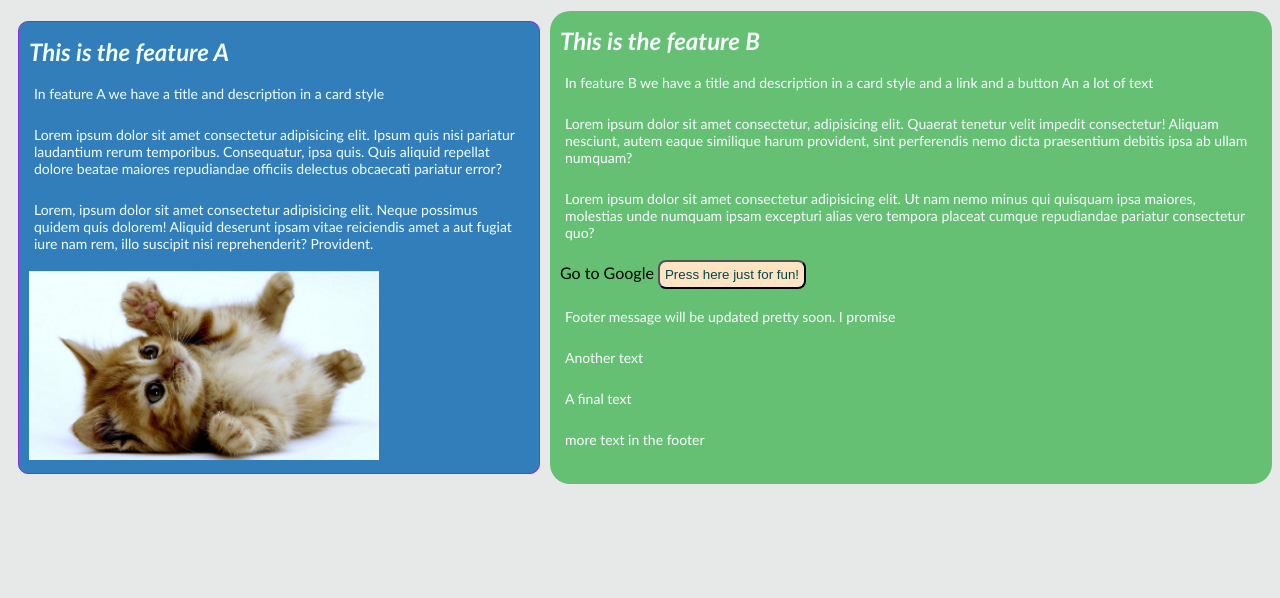
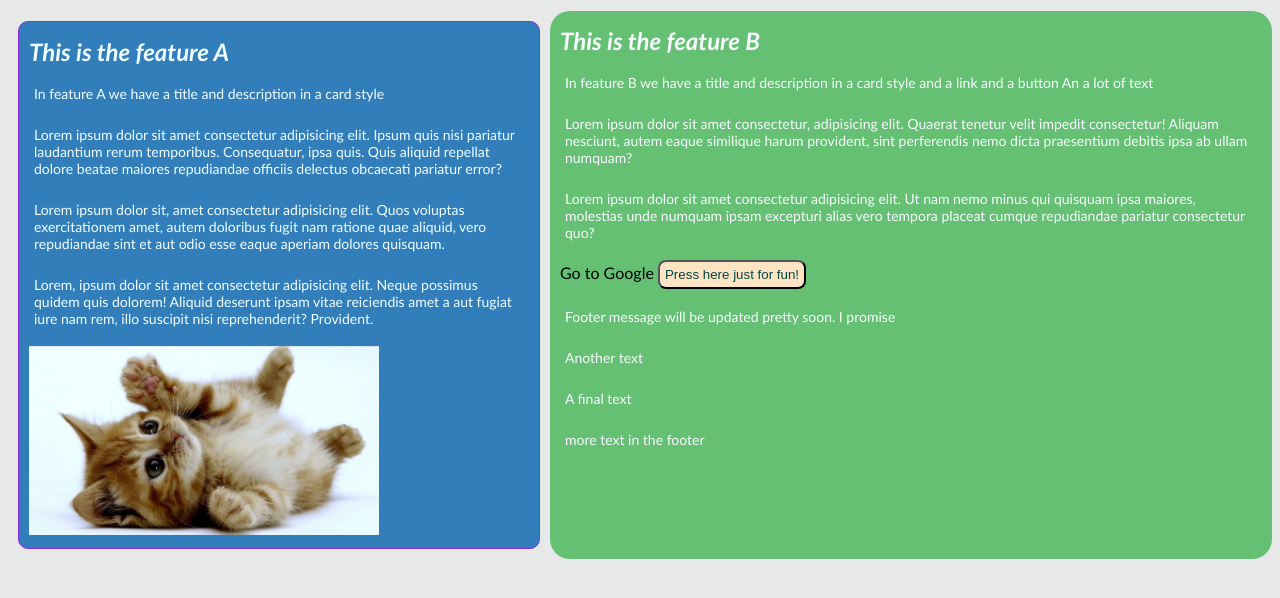
Before and after one commit to beckycode/git-practice, a plain HTML site: page index.html in a window 1280 px wide. Shown: the part 98-696 px from the top of the page. Drawn offline with Linux system fonts and the light colour scheme.

Commit message:
another lorem ipusm

```diff
--- a/index.html
+++ b/index.html
@@ -21,6 +21,12 @@
           nisi pariatur laudantium rerum temporibus. Consequatur, ipsa quis.
           Quis aliquid repellat dolore beatae maiores repudiandae officiis
           delectus obcaecati pariatur error?
+        </p>
+        <p>
+          Lorem ipsum dolor sit, amet consectetur adipisicing elit. Quos
+          voluptas exercitationem amet, autem doloribus fugit nam ratione quae
+          aliquid, vero repudiandae sint et aut odio esse eaque aperiam dolores
+          quisquam.
         </p>
         <p>
           Lorem, ipsum dolor sit amet consectetur adipisicing elit. Neque
```
